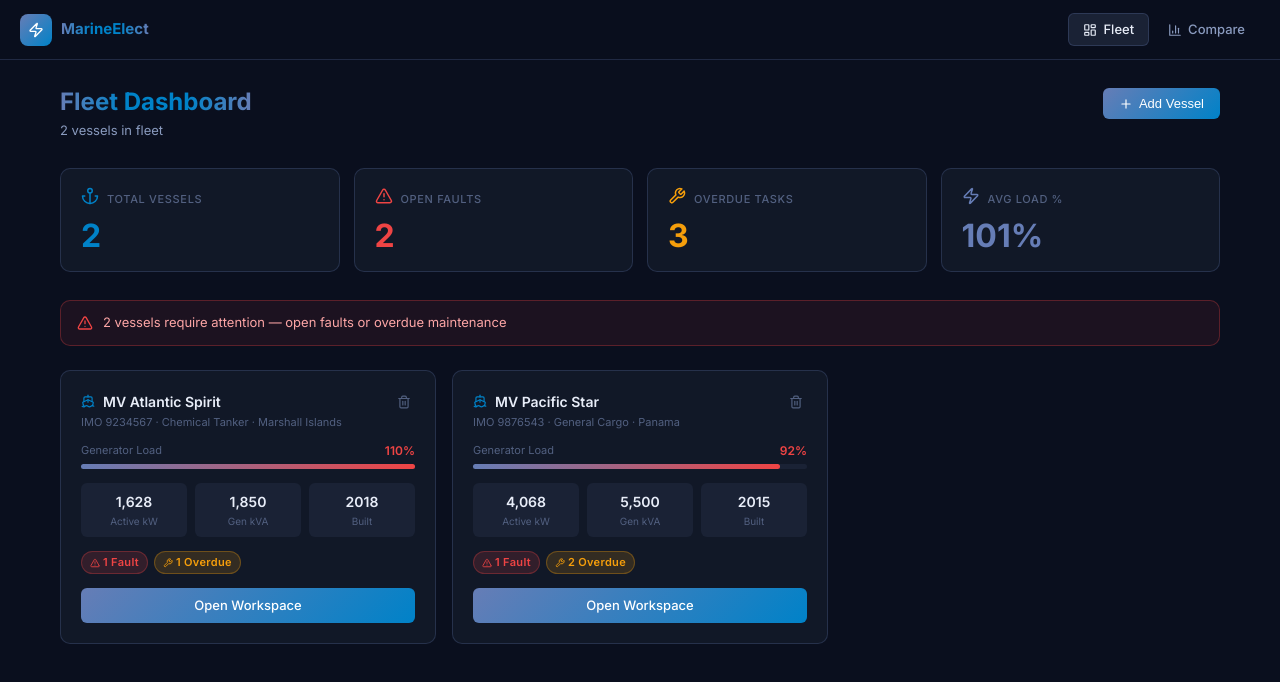
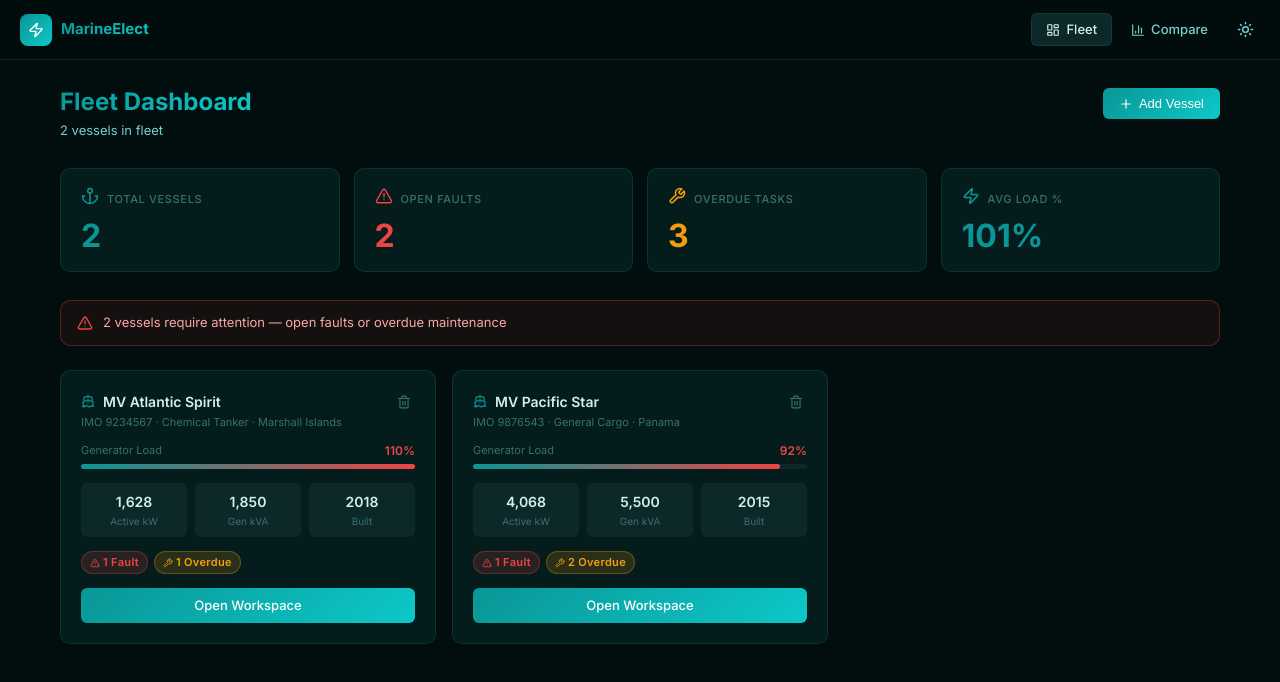
Before and after one commit to sujirex/marineelect, a Next.js app: page / in a window 1280 px wide. Shown: the top 682 px of the page. Built offline with nearby package versions, Linux system fonts and the light colour scheme.

Commit message:
feat: teal recolor + dark/light mode

```diff
--- a/app/globals.css
+++ b/app/globals.css
@@ -3,23 +3,23 @@
 *, *::before, *::after { box-sizing: border-box; margin: 0; padding: 0; }
 
 :root {
-  --brand-from: #667db6;
-  --brand-to:   #0082c8;
-  --brand-grad: linear-gradient(to right, #667db6, #0082c8, #0082c8, #667db6);
-  --brand-grad-135: linear-gradient(135deg, #667db6 0%, #0082c8 100%);
+  --brand-from: #0A9696;
+  --brand-to:   #0DC8C8;
+  --brand-grad: linear-gradient(135deg, #0A9696, #0DC8C8);
+  --brand-grad-135: linear-gradient(135deg, #0A9696 0%, #0DC8C8 100%);
 
-  --bg:          #0a0f1e;
-  --bg-card:     #111827;
-  --bg-elevated: #1a2235;
-  --border:      rgba(102,125,182,0.25);
-  --border-hover:rgba(0,130,200,0.55);
+  --bg:          #020D0D;
+  --bg-card:     #051C1C;
+  --bg-elevated: #0D2828;
+  --border:      rgba(10,150,150,0.20);
+  --border-hover:rgba(13,200,200,0.45);
 
-  --text-primary:   #e8edf8;
-  --text-secondary: #8a9bbf;
-  --text-muted:     #526080;
+  --text-primary:   #CFF0F0;
+  --text-secondary: #7ACFCF;
+  --text-muted:     #3A7070;
 
-  --accent:      #0082c8;
-  --accent-light:#667db6;
+  --accent:      #0A9696;
+  --accent-light:#0DC8C8;
   --success:     #22c55e;
   --warning:     #f59e0b;
   --danger:      #ef4444;
@@ -38,6 +38,38 @@ html, body { height: 100%; background: var(--bg); color: var(--text-primary); fo
 ::-webkit-scrollbar-track { background: var(--bg); }
 ::-webkit-scrollbar-thumb { background: var(--border); border-radius: 3px; }
 ::-webkit-scrollbar-thumb:hover { background: var(--accent); }
+
+/* ── Light mode ── */
+[data-theme="light"] {
+  --brand-from: #0A7C7C;
+  --brand-to:   #0898A8;
+  --brand-grad: linear-gradient(135deg, #0A7C7C, #0898A8);
+  --brand-grad-135: linear-gradient(135deg, #0A7C7C 0%, #0898A8 100%);
+  --bg:          #EDF9F9;
+  --bg-card:     #ffffff;
+  --bg-elevated: #D4F3F3;
+  --border:      rgba(10,150,150,0.16);
+  --border-hover:rgba(10,150,150,0.40);
+  --text-primary:   #021414;
+  --text-secondary: #1A5858;
+  --text-muted:     #4A7878;
+  --accent:      #0A7C7C;
+  --accent-light:#0898A8;
+}
+
+[data-theme="light"] html,
+[data-theme="light"] body {
+  background: #EDF9F9;
+  color: #021414;
+}
+
+[data-theme="light"] .card {
+  box-shadow: 0 1px 6px rgba(10,150,150,0.08);
+}
+
+[data-theme="light"] .data-table th {
+  background: #D4F3F3;
+}
 
 /* Cards */
 .card { background: var(--bg-card); border: 1px solid var(--border); border-radius: var(--radius); padding: 20px; }
@@ -59,14 +91,14 @@ html, body { height: 100%; background: var(--bg); color: var(--text-primary); fo
 .badge-warning { background: rgba(245,158,11,.15); color: #f59e0b; border: 1px solid rgba(245,158,11,.3); }
 .badge-danger  { background: rgba(239,68,68,.15);  color: #ef4444; border: 1px solid rgba(239,68,68,.3); }
 .badge-critical{ background: rgba(220,38,38,.2);   color: #f87171; border: 1px solid rgba(220,38,38,.4); }
-.badge-info    { background: rgba(0,130,200,.15);   color: #38bdf8; border: 1px solid rgba(0,130,200,.3); }
+.badge-info    { background: rgba(10,150,150,.15);  color: #0DC8C8; border: 1px solid rgba(10,150,150,.3); }
 .badge-neutral { background: rgba(82,96,128,.2);    color: var(--text-secondary); border: 1px solid var(--border); }
 
 /* Table */
 .data-table { width: 100%; border-collapse: collapse; font-size: 13px; }
 .data-table th { text-align: left; padding: 10px 14px; color: var(--text-muted); font-weight: 500; font-size: 11px; letter-spacing: .06em; text-transform: uppercase; border-bottom: 1px solid var(--border); background: var(--bg); position: sticky; top: 0; z-index: 1; }
 .data-table td { padding: 10px 14px; border-bottom: 1px solid rgba(102,125,182,.08); color: var(--text-primary); }
-.data-table tr:hover td { background: rgba(102,125,182,.05); }
+.data-table tr:hover td { background: rgba(10,150,150,.05); }
 
 /* Inputs */
 .input { background: var(--bg-elevated); border: 1px solid var(--border); border-radius: var(--radius-sm); color: var(--text-primary); padding: 8px 12px; font-size: 13px; outline: none; width: 100%; transition: border-color .15s; }
--- a/app/layout.tsx
+++ b/app/layout.tsx
@@ -1,6 +1,7 @@
 import type { Metadata } from "next"
 import "./globals.css"
 import { AppNav } from "../components/AppNav"
+import { ThemeProvider } from "../context/ThemeContext"
 
 export const metadata: Metadata = {
   title: "MarineElect — Ship Electrical Intelligence",
@@ -9,12 +10,14 @@ export const metadata: Metadata = {
 
 export default function RootLayout({ children }: { children: React.ReactNode }) {
   return (
-    <html lang="en">
+    <html lang="en" suppressHydrationWarning>
       <body style={{ display: "flex", flexDirection: "column", minHeight: "100vh" }}>
-        <AppNav />
-        <main style={{ flex: 1, paddingTop: "var(--nav-h)" }}>
-          {children}
-        </main>
+        <ThemeProvider>
+          <AppNav />
+          <main style={{ flex: 1, paddingTop: "var(--nav-h)" }}>
+            {children}
+          </main>
+        </ThemeProvider>
       </body>
     </html>
   )
--- a/components/AppNav.tsx
+++ b/components/AppNav.tsx
@@ -2,11 +2,13 @@
 import Link from "next/link"
 import { usePathname } from "next/navigation"
 import { useState } from "react"
-import { Anchor, LayoutDashboard, Ships, Menu, X, BarChart3, Zap } from "lucide-react"
+import { LayoutDashboard, Menu, X, BarChart3, Zap, Sun, Moon } from "lucide-react"
+import { useTheme } from "../context/ThemeContext"
 
 export function AppNav() {
   const pathname = usePathname()
   const [open, setOpen] = useState(false)
+  const { theme, toggle } = useTheme()
 
   const links = [
     { href: "/", label: "Fleet", icon: LayoutDashboard },
@@ -18,7 +20,7 @@ export function AppNav() {
   return (
     <nav style={{
       position: "fixed", top: 0, left: 0, right: 0, height: "var(--nav-h)",
-      background: "rgba(10,15,30,0.92)", backdropFilter: "blur(12px)",
+      background: "color-mix(in srgb, var(--bg) 92%, transparent)", backdropFilter: "blur(12px)",
       borderBottom: "1px solid var(--border)", zIndex: 100,
       display: "flex", alignItems: "center", padding: "0 20px", gap: 0,
     }}>
@@ -50,6 +52,14 @@ export function AppNav() {
           </Link>
         ))}
       </div>
+
+      {/* Theme toggle */}
+      <button onClick={toggle} aria-label="Toggle theme" style={{
+        background: "none", border: "none", cursor: "pointer", color: "var(--text-secondary)",
+        padding: 6, marginLeft: 8, display: "flex", alignItems: "center",
+      }}>
+        {theme === "light" ? <Moon size={17} /> : <Sun size={17} />}
+      </button>
 
       {/* Mobile toggle */}
       <button onClick={() => setOpen(o => !o)} className="nav-mobile-btn" style={{
--- /dev/null
+++ b/context/ThemeContext.tsx
@@ -0,0 +1,27 @@
+"use client"
+import { createContext, useContext, useEffect, useState } from "react"
+
+type Theme = "dark" | "light"
+interface ThemeCtx { theme: Theme; toggle: () => void }
+const ThemeContext = createContext<ThemeCtx>({ theme: "dark", toggle: () => {} })
+
+export function ThemeProvider({ children }: { children: React.ReactNode }) {
+  const [theme, setTheme] = useState<Theme>("dark")
+
+  useEffect(() => {
+    const saved = (localStorage.getItem("marineelect-theme") as Theme) ?? "dark"
+    setTheme(saved)
+    document.documentElement.setAttribute("data-theme", saved)
+  }, [])
+
+  function toggle() {
+    const next: Theme = theme === "dark" ? "light" : "dark"
+    setTheme(next)
+    localStorage.setItem("marineelect-theme", next)
+    document.documentElement.setAttribute("data-theme", next)
+  }
+
+  return <ThemeContext.Provider value={{ theme, toggle }}>{children}</ThemeContext.Provider>
+}
+
+export function useTheme() { return useContext(ThemeContext) }
```
